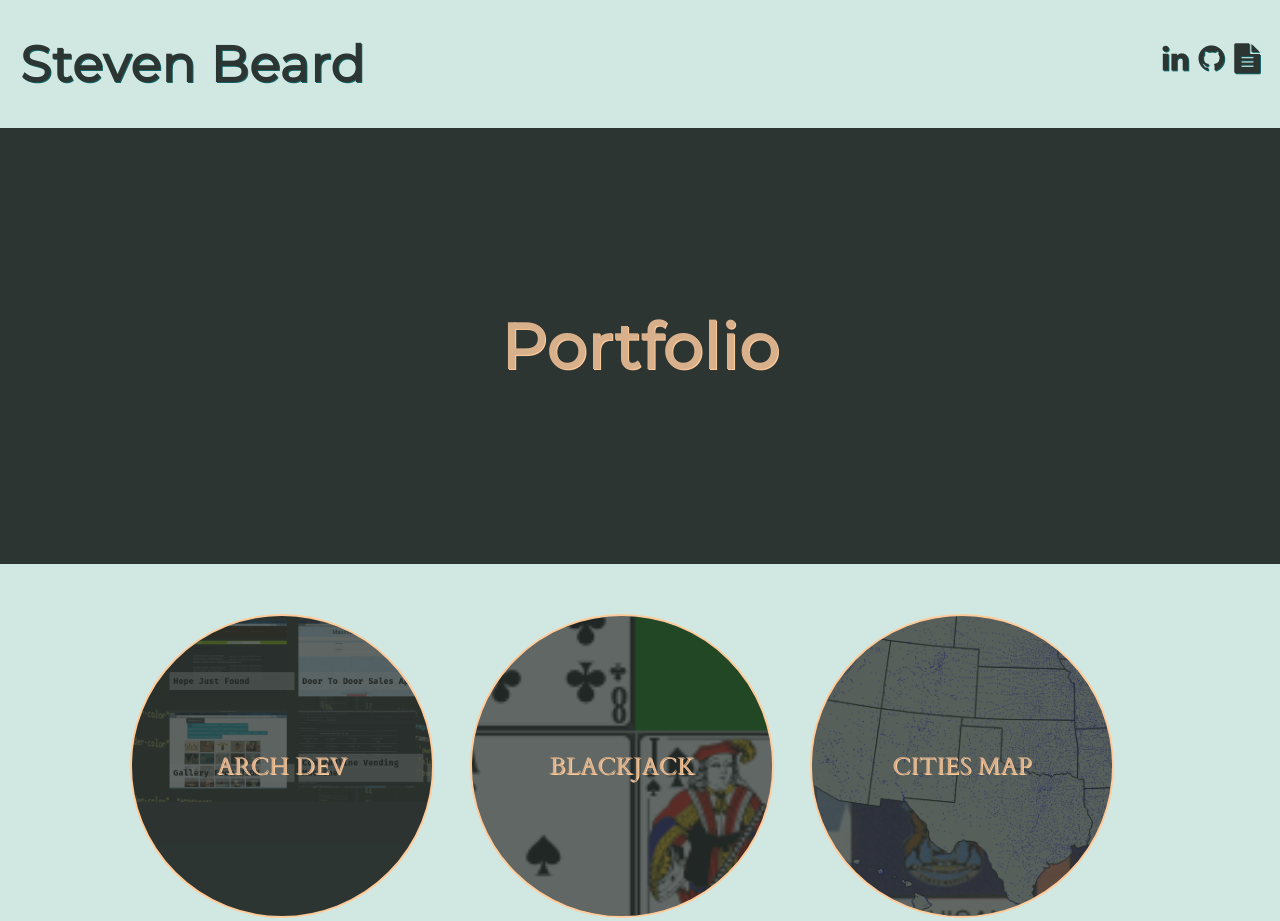
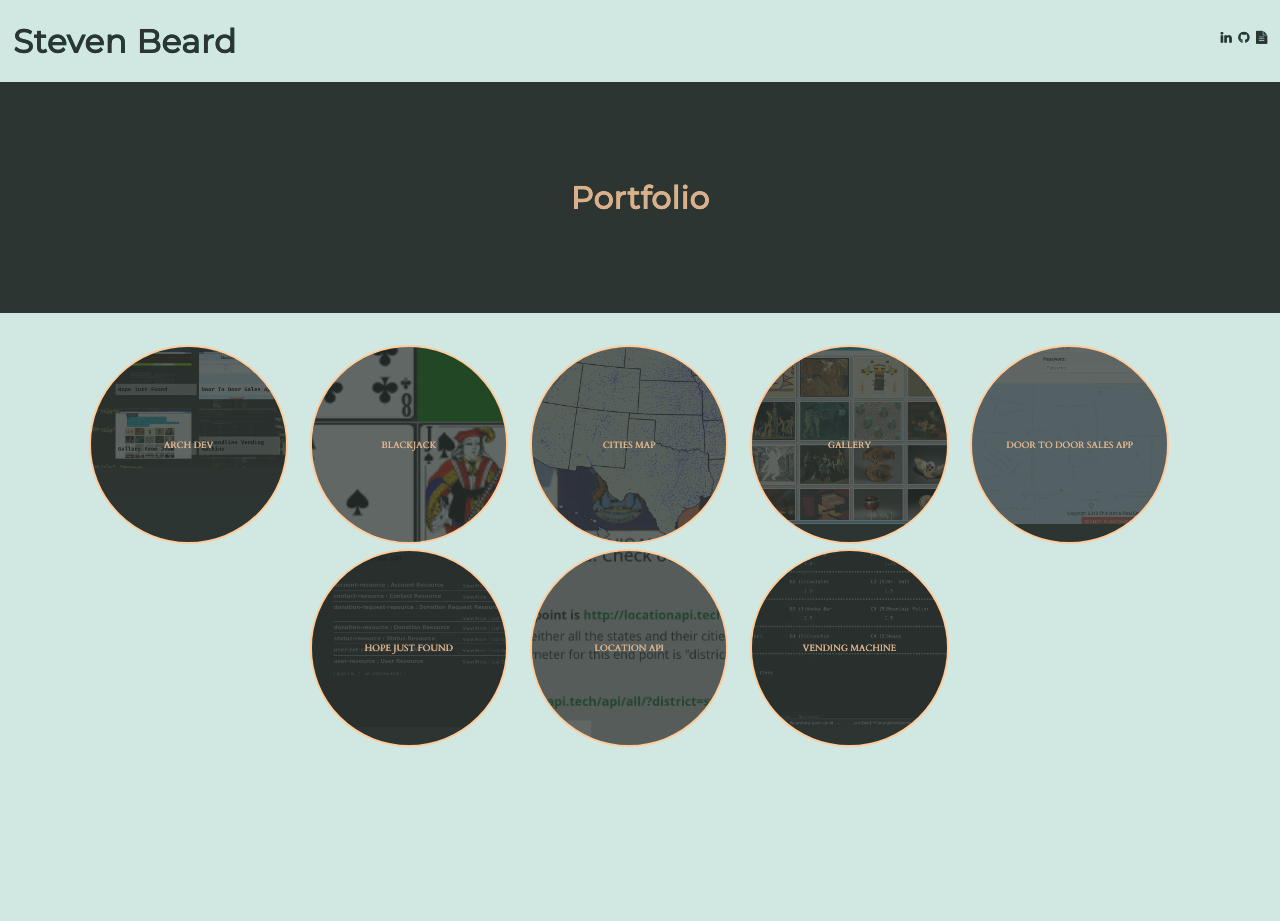
Before and after one commit to etacalpha/sb_portfolio, a React app: page / in a window 1280 px wide. Shown: the top 921 px of the page. Built offline with nearby package versions, Linux system fonts and the light colour scheme.

Commit message:
changed font size

```diff
--- a/styles/main.css
+++ b/styles/main.css
@@ -1,5 +1,5 @@
 html {
-  font-size: 62.5%;
+  font-size: 40.5%;
 }
 
 body {
@@ -19,12 +19,12 @@ body {
 
 .color--blue {
   color: var(--gray);
-  text-shadow: 1px 1px var(--blue);
+  text-shadow: 0.25px 0.25px var(--blue);
 }
 
 .color--tan {
   color: var(--tan);
-  text-shadow: 1px 1px var(--peach);
+  text-shadow: 0.25px 0.25px var(--peach);
 }
 
 .color--peach {
@@ -68,7 +68,7 @@ h6 {
 */
 
 .section {
-  font-size: 4.2rem;
+  font-size: 3.2rem;
   min-height: 70vh;
   position: relative;
   padding-top: 5rem;
@@ -80,7 +80,7 @@ h6 {
 }
 
 .section--description {
-  font-size: 2.8rem;
+  font-size: 2rem;
   padding-left: 2.5rem;
   padding-right: 2.5rem;
 }
@@ -128,7 +128,7 @@ h6 {
 }
 
 .section__standoutTitle {
-  font-size: 2.4rem;
+  font-size: 1.4rem;
   text-align: center;
   text-transform: uppercase;
   width: 90%;
@@ -167,7 +167,7 @@ h6 {
 
 .socialWrapper {
   display: inline-block;
-  font-size: 3rem;
+  font-size: 2rem;
 }
 
 /*
@@ -191,7 +191,7 @@ h6 {
 }
 
 .modal__closeButton {
-  font-size: 4rem;
+  font-size: 3rem;
   z-index: 1;
   cursor: pointer;
 }
```
Also changed, not shown: package.json (+13 -13 lines), 1 other file.
